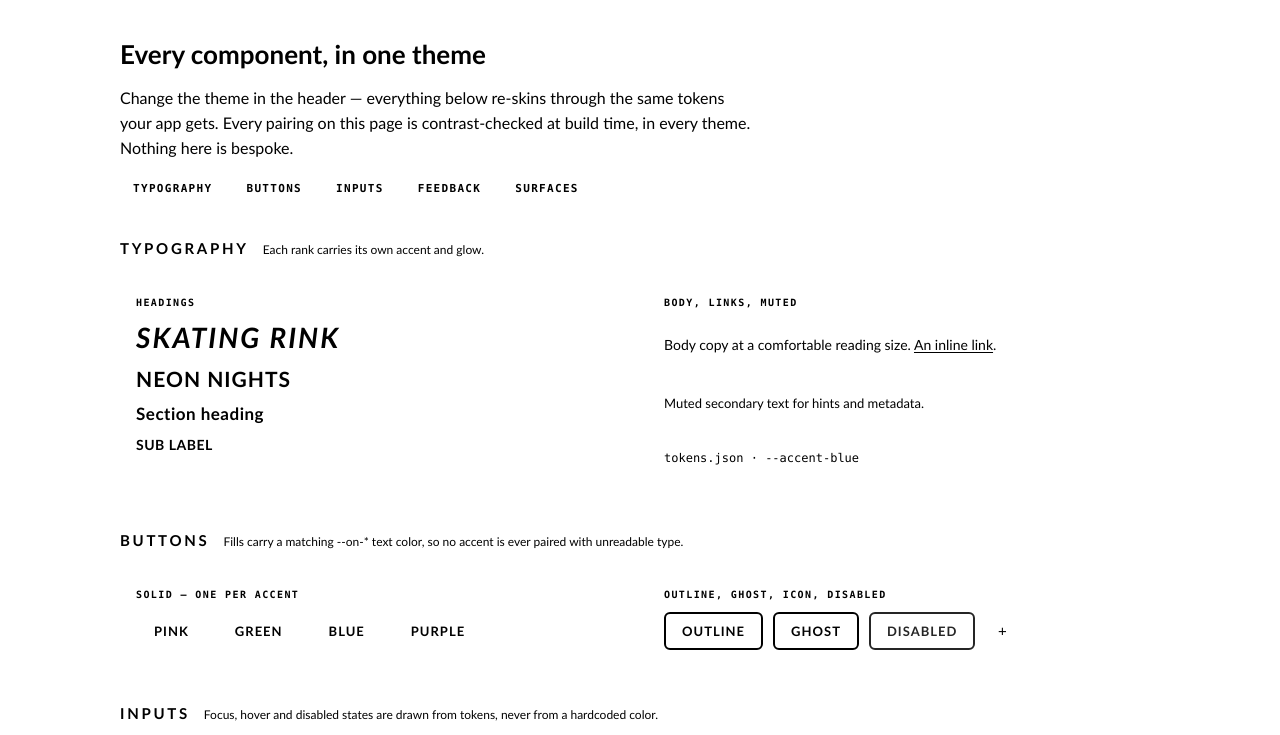
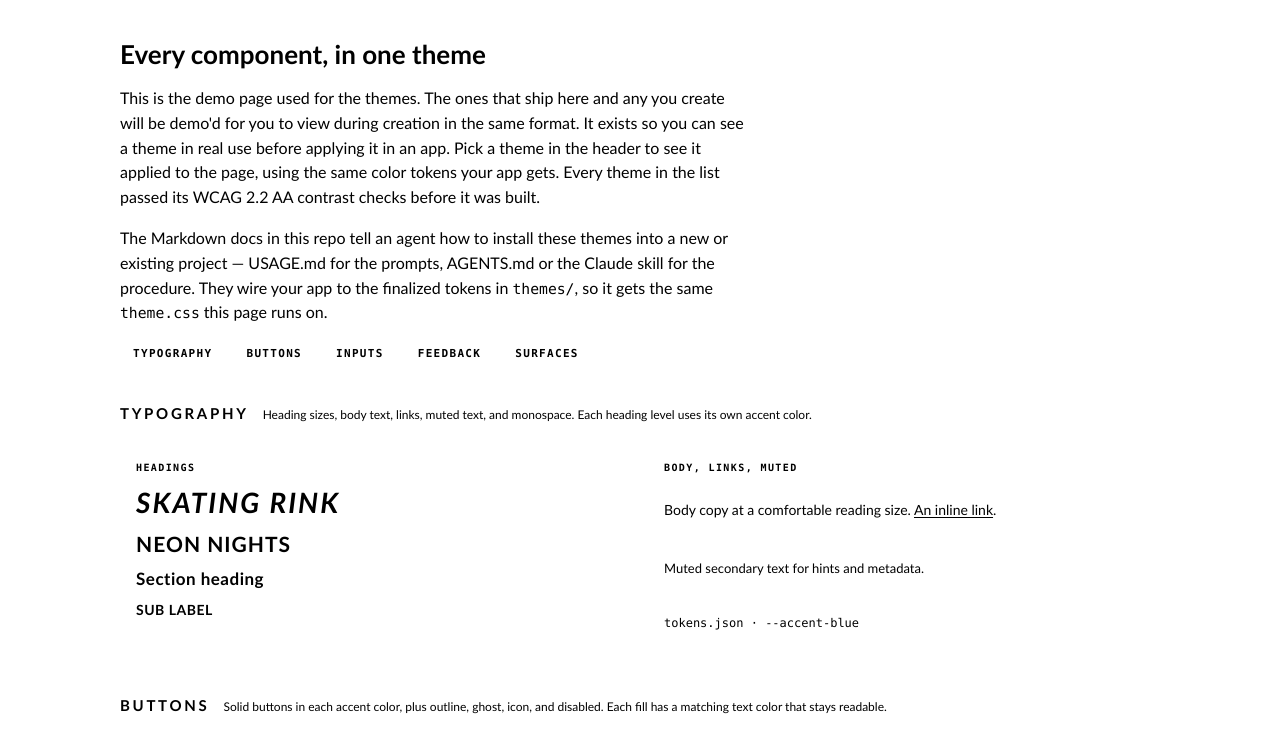
Before and after one commit to kaseycolian/theme-service, a website: page themes/preview.html in a window 1280 px wide. Shown: the part 50-785 px from the top of the page. Drawn offline with Linux system fonts and the light colour scheme.

Commit message:
preview text updated

```diff
--- a/themes/preview.html
+++ b/themes/preview.html
@@ -54,6 +54,11 @@
   .page-head { display: flex; flex-direction: column; gap: 16px; }
   .page-title { font-size: 26px; margin: 0; }
   .page-lead { color: var(--text-muted); max-width: 68ch; line-height: 1.55; margin: 0; }
+  /* Inline paths in the lead. Size in em so it tracks the paragraph, and --font-mono
+     so it uses the theme's type stack instead of the browser's default monospace,
+     which renders a step too small next to body text. Color is inherited, so this
+     adds no new pair for the contrast check to cover. */
+  .page-lead code { font-family: var(--font-mono); font-size: .92em; }
 
   /* Wraps rather than scrolls, so the index absorbs new categories at any width
      without a breakpoint. */
@@ -193,9 +198,16 @@
 <main id="main">
   <div class="page-head">
     <h1 class="page-title">Every component, in one theme</h1>
-    <p class="page-lead">Change the theme in the header — everything below re-skins through the
-    same tokens your app gets. Every pairing on this page is contrast-checked at build time, in
-    every theme. Nothing here is bespoke.</p>
+    <p class="page-lead">This is the demo page used for the themes. The ones that ship here and any
+    you create will be demo'd for you to view during creation in the same format. It exists so you can
+    see a theme in real use before applying it in an app. Pick a theme in the header to see it applied
+    to the page, using the same color tokens your app gets. Every theme in the list passed its
+    WCAG&nbsp;2.2 AA contrast checks before it was built.</p>
+
+    <p class="page-lead">The Markdown docs in this repo tell an agent how to install these themes into
+    a new or existing project — USAGE.md for the prompts, AGENTS.md or the Claude skill for the
+    procedure. They wire your app to the finalized tokens in <code>themes/</code>, so it gets the same
+    <code>theme.css</code> this page runs on.</p>
 
     <!-- Category index. One entry per section.cat below; add a section, add a line. -->
     <nav class="cat-nav" aria-label="Component categories">
@@ -213,7 +225,8 @@
   <section class="cat" id="cat-typography" aria-labelledby="h-typography">
     <div class="cat-head">
       <h2 class="cat-title" id="h-typography">Typography</h2>
-      <p class="cat-note">Each rank carries its own accent and glow.</p>
+      <p class="cat-note">Heading sizes, body text, links, muted text, and monospace. Each heading
+      level uses its own accent color.</p>
     </div>
     <div class="cat-grid">
       <div class="block">
@@ -240,8 +253,8 @@
   <section class="cat" id="cat-buttons" aria-labelledby="h-buttons">
     <div class="cat-head">
       <h2 class="cat-title" id="h-buttons">Buttons</h2>
-      <p class="cat-note">Fills carry a matching --on-* text color, so no accent is ever
-      paired with unreadable type.</p>
+      <p class="cat-note">Solid buttons in each accent color, plus outline, ghost, icon, and
+      disabled. Each fill has a matching text color that stays readable.</p>
     </div>
     <div class="cat-grid">
       <div class="block">
@@ -273,8 +286,8 @@
   <section class="cat" id="cat-inputs" aria-labelledby="h-inputs">
     <div class="cat-head">
       <h2 class="cat-title" id="h-inputs">Inputs</h2>
-      <p class="cat-note">Focus, hover and disabled states are drawn from tokens, never from
-      a hardcoded color.</p>
+      <p class="cat-note">Text fields, selects, radios, checkboxes, and switches — plus six
+      versions of the enhanced dropdown below.</p>
     </div>
 
     <div class="cat-grid">
@@ -421,8 +434,8 @@
   <section class="cat" id="cat-feedback" aria-labelledby="h-feedback">
     <div class="cat-head">
       <h2 class="cat-title" id="h-feedback">Feedback</h2>
-      <p class="cat-note">Status is never carried by hue alone — each one pairs its color
-      with a glyph or a word.</p>
+      <p class="cat-note">Notices, badges, chips, and status labels. Each one pairs its color with
+      an icon or a word, so color is never the only signal.</p>
     </div>
     <div class="cat-grid">
       <div class="block">
@@ -454,7 +467,8 @@
   <section class="cat" id="cat-surfaces" aria-labelledby="h-surfaces">
     <div class="cat-head">
       <h2 class="cat-title" id="h-surfaces">Surfaces</h2>
-      <p class="cat-note">Panels, the gradient scrollbar, and the result readout.</p>
+      <p class="cat-note">A scrollable panel with the gradient scrollbar, and the readout used for
+      generated output.</p>
     </div>
     <div class="cat-grid wide">
       <div class="block">
```
